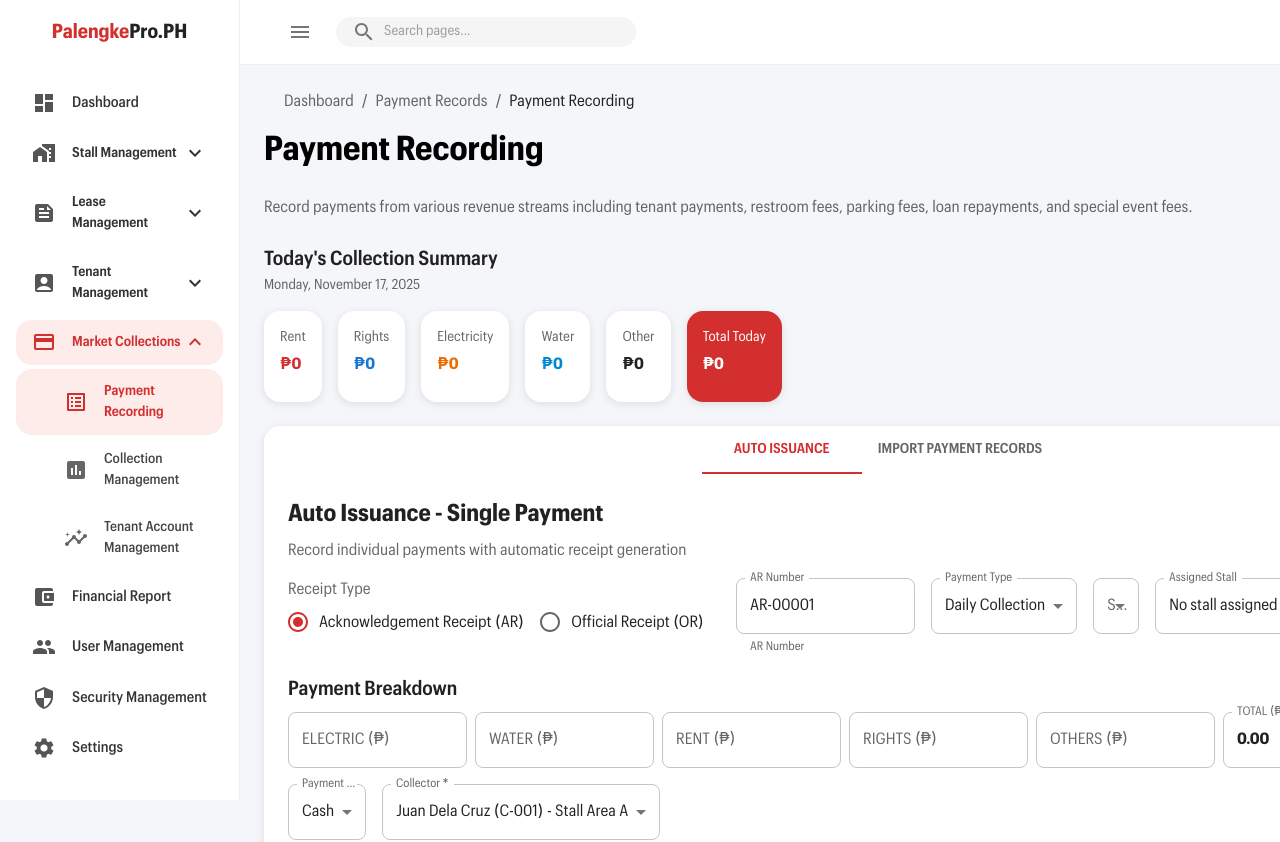
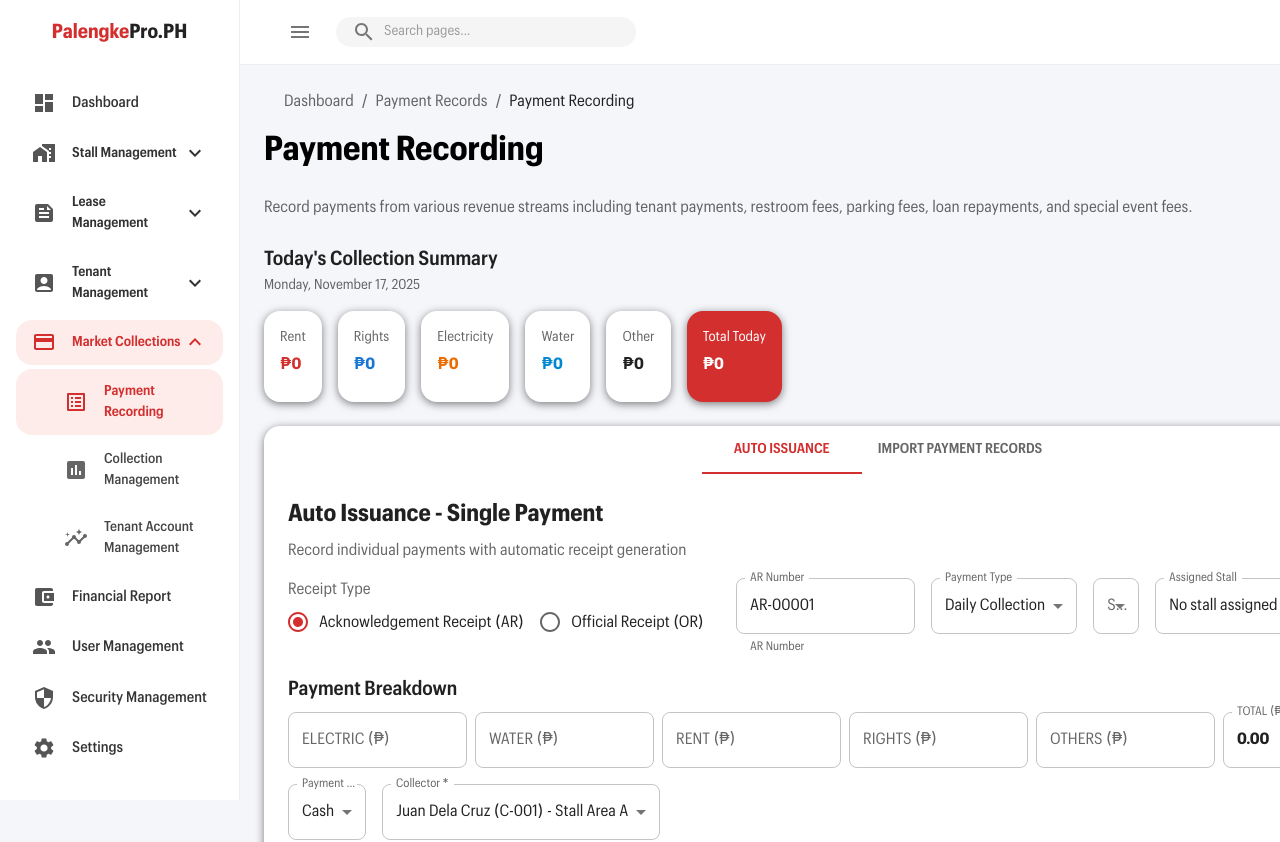
Before and after one commit to bcharles4/palengkeproph_test, a React (Create React App) app in the folder palengkeproph_frontend/: page /payment-recording in a window 1280 px wide. Shown: the top 842 px of the page. Built offline with nearby package versions, Linux system fonts and the light colour scheme; some icons are missing.

Commit message:
change box shadows

```diff
--- a/palengkeproph_frontend/src/pages/payments/PaymentRecording.jsx
+++ b/palengkeproph_frontend/src/pages/payments/PaymentRecording.jsx
@@ -818,7 +818,7 @@ export default function PaymentRecording() {
 
       <Grid container spacing={2} sx={{ mb: 3 }}>
         <Grid item xs={6} sm={4} md={2}>
-          <Card sx={{ borderRadius: 2, boxShadow: "0 2px 8px rgba(0,0,0,0.1)"}}>
+          <Card sx={{ borderRadius: 2, boxShadow: "0 2px 8px rgba(0,0,0,0.5)"}}>
             <CardContent sx={{ p: 2 }}>
               <Typography color="text.secondary" gutterBottom variant="body2">
                 Rent
@@ -830,7 +830,7 @@ export default function PaymentRecording() {
           </Card>
         </Grid>
         <Grid item xs={6} sm={4} md={2}>
-          <Card sx={{ borderRadius: 2, boxShadow: "0 2px 8px rgba(0,0,0,0.1)"}}>
+          <Card sx={{ borderRadius: 2, boxShadow: "0 2px 8px rgba(0,0,0,0.5)"}}>
             <CardContent sx={{ p: 2 }}>
               <Typography color="text.secondary" gutterBottom variant="body2">
                 Rights
@@ -842,7 +842,7 @@ export default function PaymentRecording() {
           </Card>
         </Grid>
         <Grid item xs={6} sm={4} md={2}>
-          <Card sx={{ borderRadius: 2, boxShadow: "0 2px 8px rgba(0,0,0,0.1)"}}>
+          <Card sx={{ borderRadius: 2, boxShadow: "0 2px 8px rgba(0,0,0,0.5)"}}>
             <CardContent sx={{ p: 2 }}>
               <Typography color="text.secondary" gutterBottom variant="body2">
                 Electricity
@@ -854,7 +854,7 @@ export default function PaymentRecording() {
           </Card>
         </Grid>
         <Grid item xs={6} sm={4} md={2}>
-          <Card sx={{ borderRadius: 2, boxShadow: "0 2px 8px rgba(0,0,0,0.1)"}}>
+          <Card sx={{ borderRadius: 2, boxShadow: "0 2px 8px rgba(0,0,0,0.5)"}}>
             <CardContent sx={{ p: 2 }}>
               <Typography color="text.secondary" gutterBottom variant="body2">
                 Water
@@ -866,7 +866,7 @@ export default function PaymentRecording() {
           </Card>
         </Grid>
         <Grid item xs={6} sm={4} md={2}>
-          <Card sx={{ borderRadius: 2, boxShadow: "0 2px 8px rgba(0,0,0,0.1)"}}>
+          <Card sx={{ borderRadius: 2, boxShadow: "0 2px 8px rgba(0,0,0,0.5)"}}>
             <CardContent sx={{ p: 2 }}>
               <Typography color="text.secondary" gutterBottom variant="body2">
                 Other
@@ -878,7 +878,7 @@ export default function PaymentRecording() {
           </Card>
         </Grid>
         <Grid item xs={6} sm={4} md={2}>
-          <Card sx={{ borderRadius: 2, boxShadow: "0 2px 8px rgba(0,0,0,0.1)", bgcolor: "#D32F2F", color: "white" }}>
+          <Card sx={{ borderRadius: 2, boxShadow: "0 2px 8px rgba(0,0,0,0.5)", bgcolor: "#D32F2F", color: "white" }}>
             <CardContent sx={{ p: 2 }}>
               <Typography gutterBottom variant="body2" sx={{ color: "white" }}>
                 Total Today
@@ -892,7 +892,7 @@ export default function PaymentRecording() {
       </Grid>
 
       {/* Tabs for different entry methods */}
-      <Paper sx={{ width: '100%', mb: 3, borderRadius: 2, boxShadow: "0 2px 8px rgba(0,0,0,0.1)", overflow: 'hidden' }}>
+      <Paper sx={{ width: '100%', mb: 3, borderRadius: 2, boxShadow: "0 2px 8px rgba(0,0,0,0.5)", overflow: 'hidden' }}>
         <Tabs
           value={tabValue}
           onChange={(e, newValue) => setTabValue(newValue)}
```
